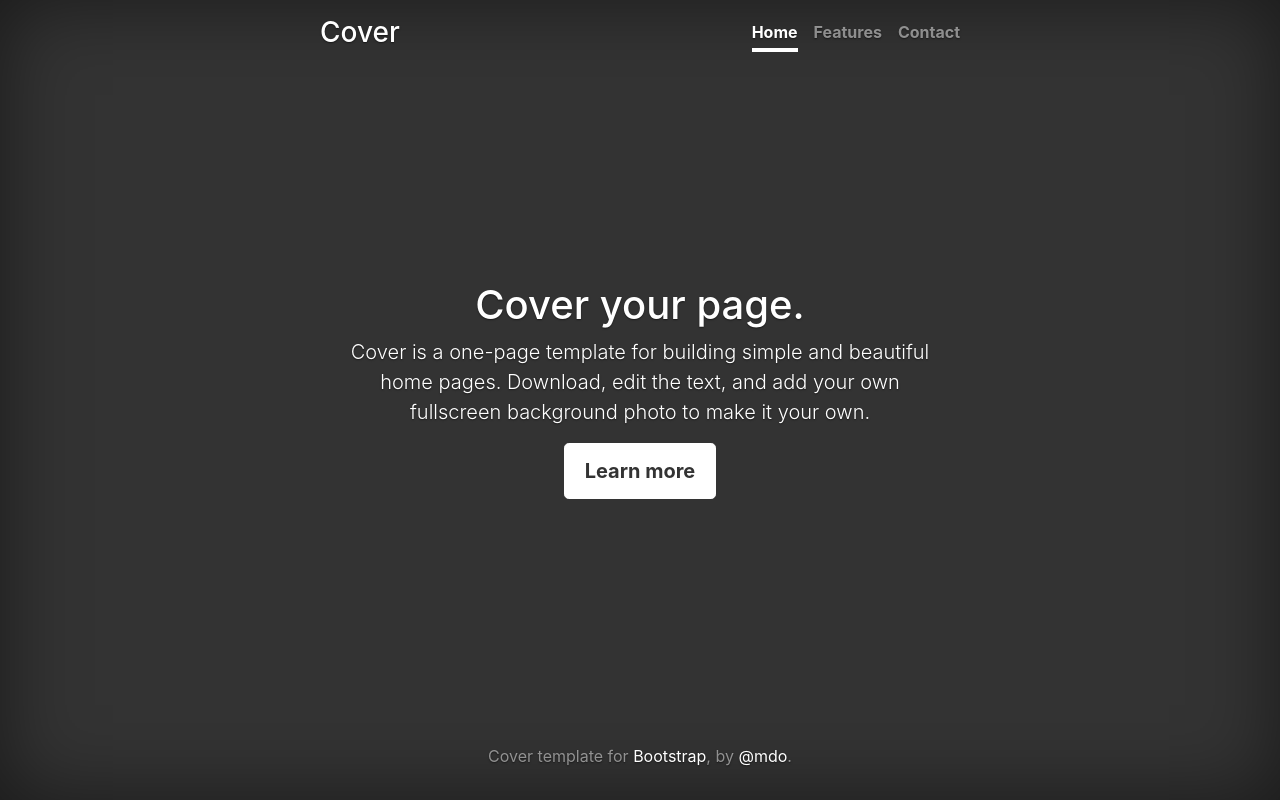
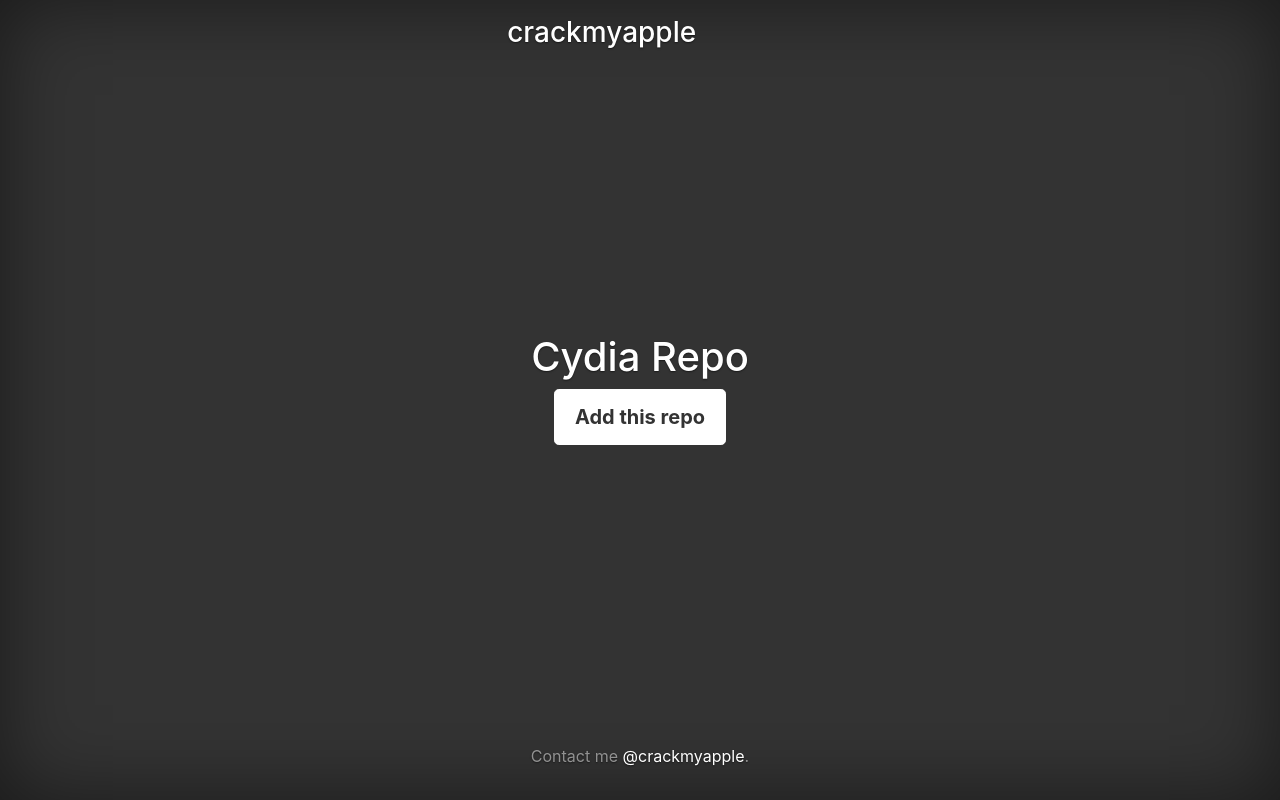
Before and after one commit to 0-agx/cydia, a plain HTML site: page index.html in a window 1280 px wide. Drawn offline with Linux system fonts and the light colour scheme.

Commit message:
Home Page Rev. 1

```diff
--- a/index.html
+++ b/index.html
@@ -23,26 +23,26 @@
     <div class="cover-container d-flex h-100 p-3 mx-auto flex-column">
       <header class="masthead mb-auto">
         <div class="inner">
-          <h3 class="masthead-brand">Cover</h3>
-          <nav class="nav nav-masthead justify-content-center">
+          <h3 class="masthead-brand">crackmyapple</h3>
+          <!-- <nav class="nav nav-masthead justify-content-center">
             <a class="nav-link active" href="https://getbootstrap.com/docs/4.0/examples/cover/#">Home</a>
             <a class="nav-link" href="https://getbootstrap.com/docs/4.0/examples/cover/#">Features</a>
             <a class="nav-link" href="https://getbootstrap.com/docs/4.0/examples/cover/#">Contact</a>
-          </nav>
+          </nav> -->
         </div>
       </header>
 
       <main role="main" class="inner cover">
-        <h1 class="cover-heading">Cover your page.</h1>
-        <p class="lead">Cover is a one-page template for building simple and beautiful home pages. Download, edit the text, and add your own fullscreen background photo to make it your own.</p>
+        <h1 class="cover-heading">Cydia Repo</h1>
+        <!-- <p class="lead">Cover is a one-page template for building simple and beautiful home pages. Download, edit the text, and add your own fullscreen background photo to make it your own.</p> -->
         <p class="lead">
-          <a href="https://getbootstrap.com/docs/4.0/examples/cover/#" class="btn btn-lg btn-secondary">Learn more</a>
+          <a href="https://getbootstrap.com/docs/4.0/examples/cover/#" class="btn btn-lg btn-secondary">Add this repo</a>
         </p>
       </main>
 
       <footer class="mastfoot mt-auto">
         <div class="inner">
-          <p>Cover template for <a href="https://getbootstrap.com/">Bootstrap</a>, by <a href="https://twitter.com/mdo">@mdo</a>.</p>
+          <p>Contact me <a href="https://twitter.com/crackmyapple">@crackmyapple</a>.</p>
         </div>
       </footer>
     </div>
```
